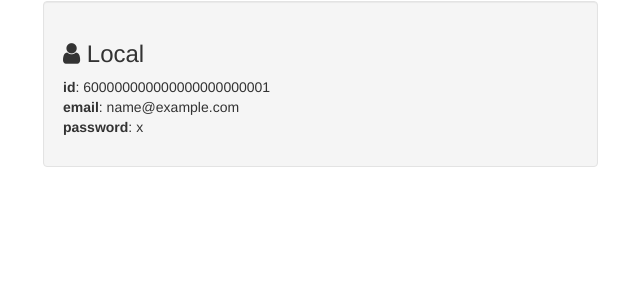
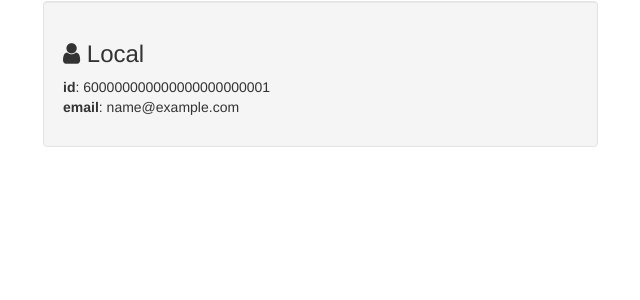
Before and after one commit to mike-rhodes/RhoStats, a Node server app: page /profile in a window 1280 px wide. Shown: the part 229-529 px from the top of the page, without its empty margins (27-667 px from the left). Run offline with Node 20, Linux system fonts and the light colour scheme; a user stored in the database is signed in; tables that the repository leaves empty hold one stand-in row (values such as "Sample post"); some libraries are stand-ins or nearby versions.

Commit message:
Modification to profile

```diff
--- a/views/profile.ejs
+++ b/views/profile.ejs
@@ -27,7 +27,6 @@
                     <p>
                         <strong>id</strong>: <%= user._id %><br>
                         <strong>email</strong>: <%= user.local.email %><br>
-                        <strong>password</strong>: <%= user.local.password %>
                     </p>
 
             </div>
```
